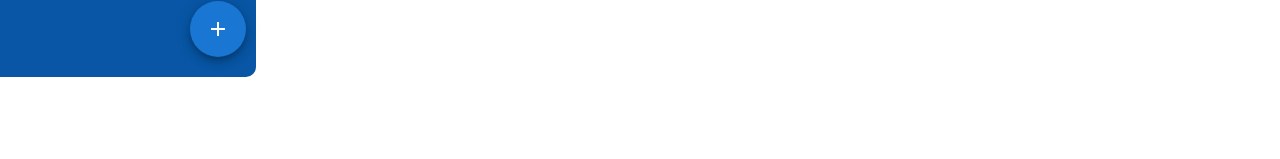
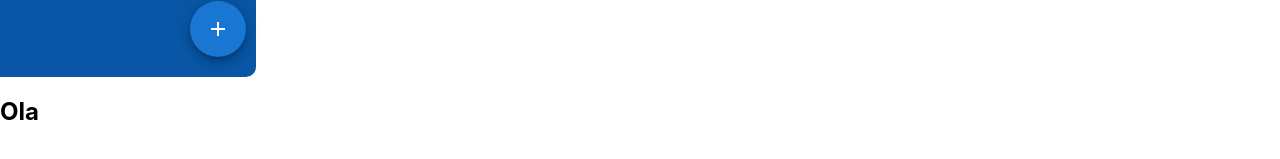
Before and after one commit to davi-souza2001/ChatSocial, a Next.js app: page / in a window 1280 px wide. Shown: the part 627-786 px from the top of the page. Built offline with nearby package versions, Linux system fonts and the light colour scheme.

Commit message:
starting components message

```diff
--- /dev/null
+++ b/src/components/MessageContent/index.tsx
@@ -0,0 +1,9 @@
+import styles from 'MessageContent.module.css'
+
+export default function index(){
+    return (
+        <div>
+            <h2>Ola</h2>
+        </div>
+    )
+}
--- a/src/pages/index.tsx
+++ b/src/pages/index.tsx
@@ -1,11 +1,13 @@
 import TopBar from '../components/TopBar'
 import ListMessages from '../components/ListMessages'
+import MessageContent from '../components/MessageContent'
 
 export default function index() {
   return (
     <>
       <TopBar />
       <ListMessages />
+      <MessageContent/>
     </>
   )
 }
```
Also changed, not shown: src/components/MessageContent/MessageContent.module.css (added).
